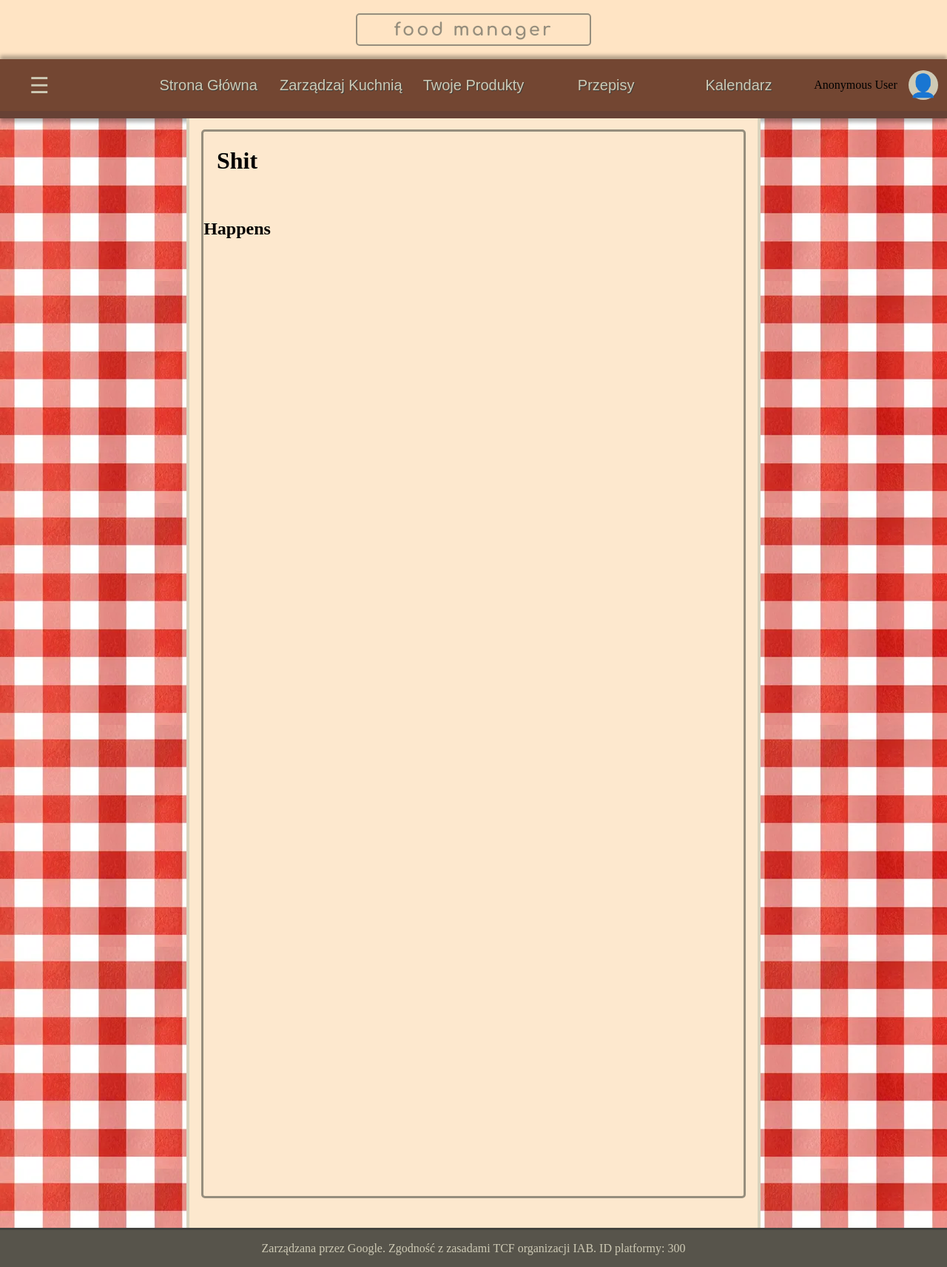
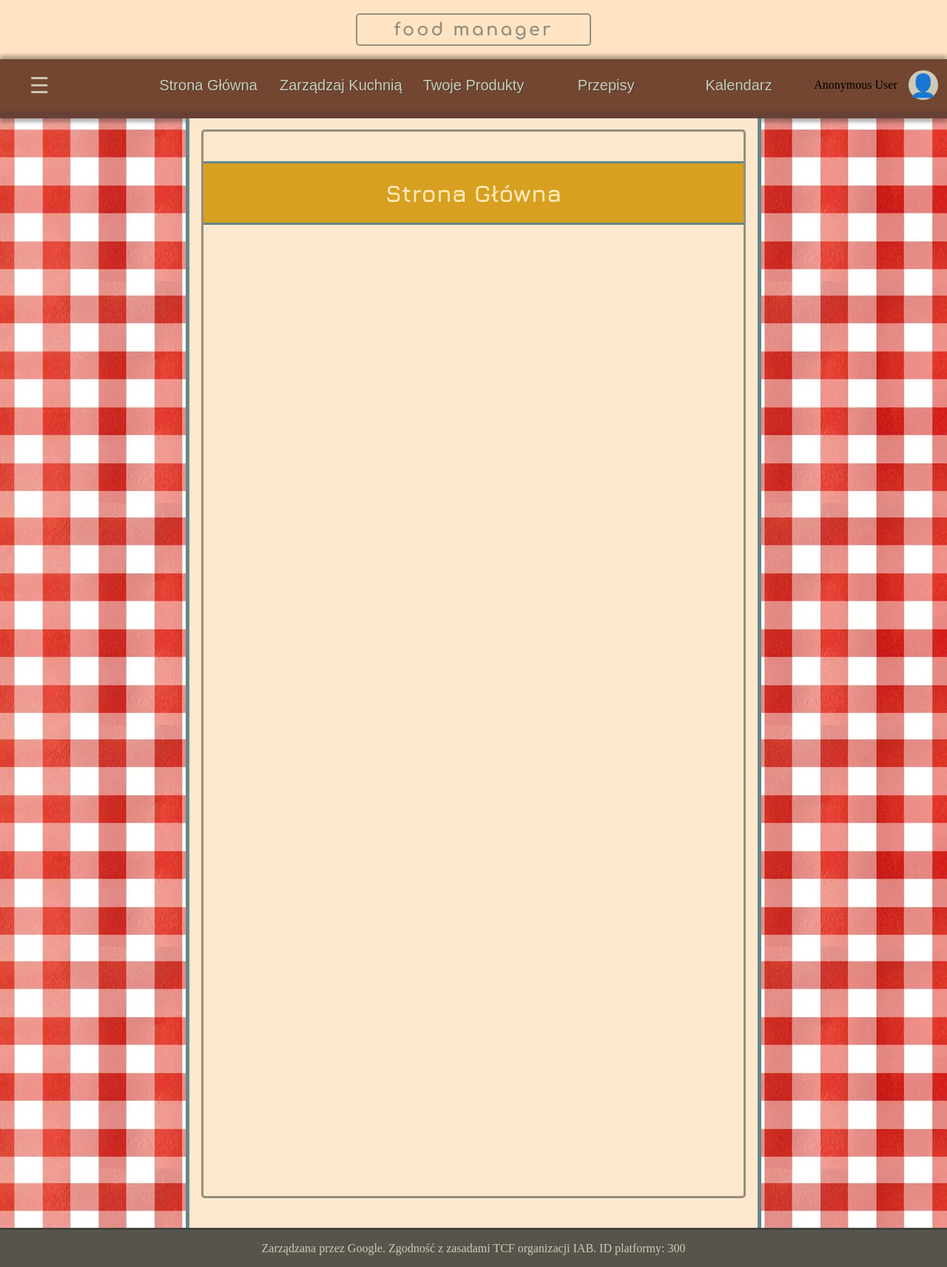
Before and after one commit to jakubkiebala/Food-Manager, a Django app: page / in a window 1280 px wide. Shown: the whole page at 74% size. Run offline with Django 5.2, Linux system fonts and the light colour scheme; some web fonts are replaced.

Commit message:
added title to home page

```diff
--- a/FOOD_MANAGER/urls.py
+++ b/FOOD_MANAGER/urls.py
@@ -20,5 +20,5 @@ from django.views.generic import TemplateView
 
 urlpatterns = [
     path('admin/', admin.site.urls),
-    path('', TemplateView.as_view(template_name='base.html'), name='base'),
+    path('', TemplateView.as_view(template_name='base/base.html'), name='base'),
 ]
--- a/kitchen/static/base.css
+++ b/kitchen/static/base.css
@@ -192,8 +192,8 @@ body {
     justify-content: center;
     flex-direction: row;
     display: flex;
-    border-left: 4px solid #d9d3bd;
-    border-right: 4px solid #d9d3bd;
+    border-left: 5px solid #678688;
+    border-right: 5px solid #678688;
 }
 
 .body_of_content {
@@ -203,6 +203,7 @@ body {
     border: 3px solid #968e7d;
     border-radius: 5px;
     width: 95%;
+    flex-direction: column;
 }
 
 .footer {
@@ -266,5 +267,25 @@ body {
 }
 
 .content {
+    background-color: #3f3e3a;
+    height: 20px;
+    width: 20px;
+}
+
+.content_title_place {
+    margin-top: 40px;
+    background-color: #d7a021;
+    width: 100%;
+    height: 80px;
+    border-top: 3px solid #678688;
+    border-bottom: 3px solid #678688;
+}
+
+.content_title {
+    color: #ffeab9;
     text-align: center;
+    font-family: "Jura", sans-serif;
+    font-optical-sizing: auto;
+    font-weight: 300;
+    font-style: normal;
 }
--- a/templates/base.html
+++ b/templates/base/base.html
@@ -21,6 +21,9 @@
     <link rel="preconnect" href="https://fonts.googleapis.com">
     <link rel="preconnect" href="https://fonts.gstatic.com" crossorigin>
     <link href="https://fonts.googleapis.com/css2?family=Baloo+Bhaijaan+2:wght@400..800&display=swap" rel="stylesheet">
+    <link rel="preconnect" href="https://fonts.googleapis.com">
+    <link rel="preconnect" href="https://fonts.gstatic.com" crossorigin>
+    <link href="https://fonts.googleapis.com/css2?family=Jura:wght@300..700&display=swap" rel="stylesheet">
     <script src="{% static 'javascript.js' %}"></script>
 </head>
 <body>
@@ -31,13 +34,14 @@
         </div>
     </div>
     <div class="view_of_content">
-        {% include 'navigation_bar.html' %}
+        {% include 'base/navigation_bar.html' %}
         <div class="content_structure">
             {% block content %}
             <div class="body_of_content">
-            <div class="content">
-                <h1>Shit</h1><br>
-                <h2>Happens</h2>
+            <div class="content_title_place">
+                <div class="content_title">
+                    <h1>Strona Główna</h1>
+                </div>
             </div>
             </div>
             {% endblock %}
```
Also changed, not shown: templates/base/navigation_bar.html (renamed from templates/navigation_bar.html).
